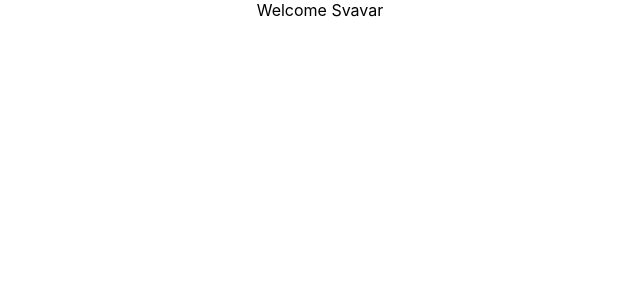
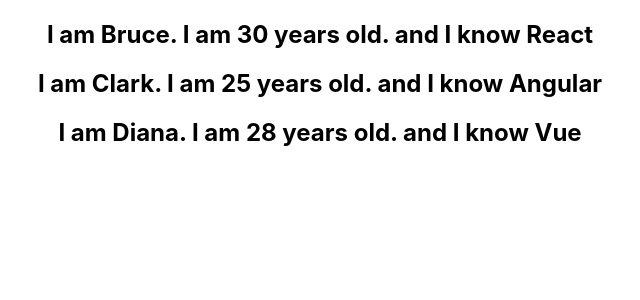
Before and after one commit to Svavar16/ReactLearning, a React (Create React App) app in the folder React beginner(Youtube)/hello-world/: page / in a window 1280 px wide. Shown: the top 300 px of the page, without its empty margins (320-960 px from the left). Built offline with nearby package versions, Linux system fonts and the light colour scheme.

Commit message:
list rendering

```diff
--- a/React beginner(Youtube)/hello-world/src/App.js
+++ b/React beginner(Youtube)/hello-world/src/App.js
@@ -11,12 +11,14 @@
 import EvencBind from './components/EventBind'
 import ParentComponent from './components/ParentComponent'
 import UserGreeting from './components/UserGreeting'
+import NameList from './components/NameList'
 
 function App() {
   return (
     <div className="App">
-      <UserGreeting></UserGreeting>
-      {/*<ParentComponent></ParentComponent>
+      <NameList></NameList>
+      {/*<UserGreeting></UserGreeting>
+      <ParentComponent></ParentComponent>
       <EvencBind></EvencBind>
       <ClassClick></ClassClick>
       <FunctionClick></FunctionClick>
--- /dev/null
+++ b/React beginner(Youtube)/hello-world/src/components/NameList.js
@@ -0,0 +1,36 @@
+import React from 'react'
+import Person from './Person'
+
+function NameList() {
+    //const names = ['Bruce','Clark','Diana']
+    const persons = [
+        {
+            id: 1,
+            name: 'Bruce',
+            age: 30,
+            skill: 'React'
+        },
+        {
+            id: 2,
+            name: 'Clark',
+            age: 25,
+            skill: 'Angular'
+        },
+        {
+            id: 3,
+            name: 'Diana',
+            age: 28,
+            skill: 'Vue'
+        }
+    ]
+    const personList = persons.map(person =>  <Person person={person} />)
+    return (
+        <div>
+            {
+                personList
+            }
+        </div>
+    )
+}
+
+export default NameList
--- /dev/null
+++ b/React beginner(Youtube)/hello-world/src/components/Person.js
@@ -0,0 +1,11 @@
+import React from 'react'
+
+function Person({person}) {
+    return (
+        <div>
+            <h2>I am {person.name}. I am {person.age} years old. and I know {person.skill}</h2>
+        </div>
+    )
+}
+
+export default Person
```
